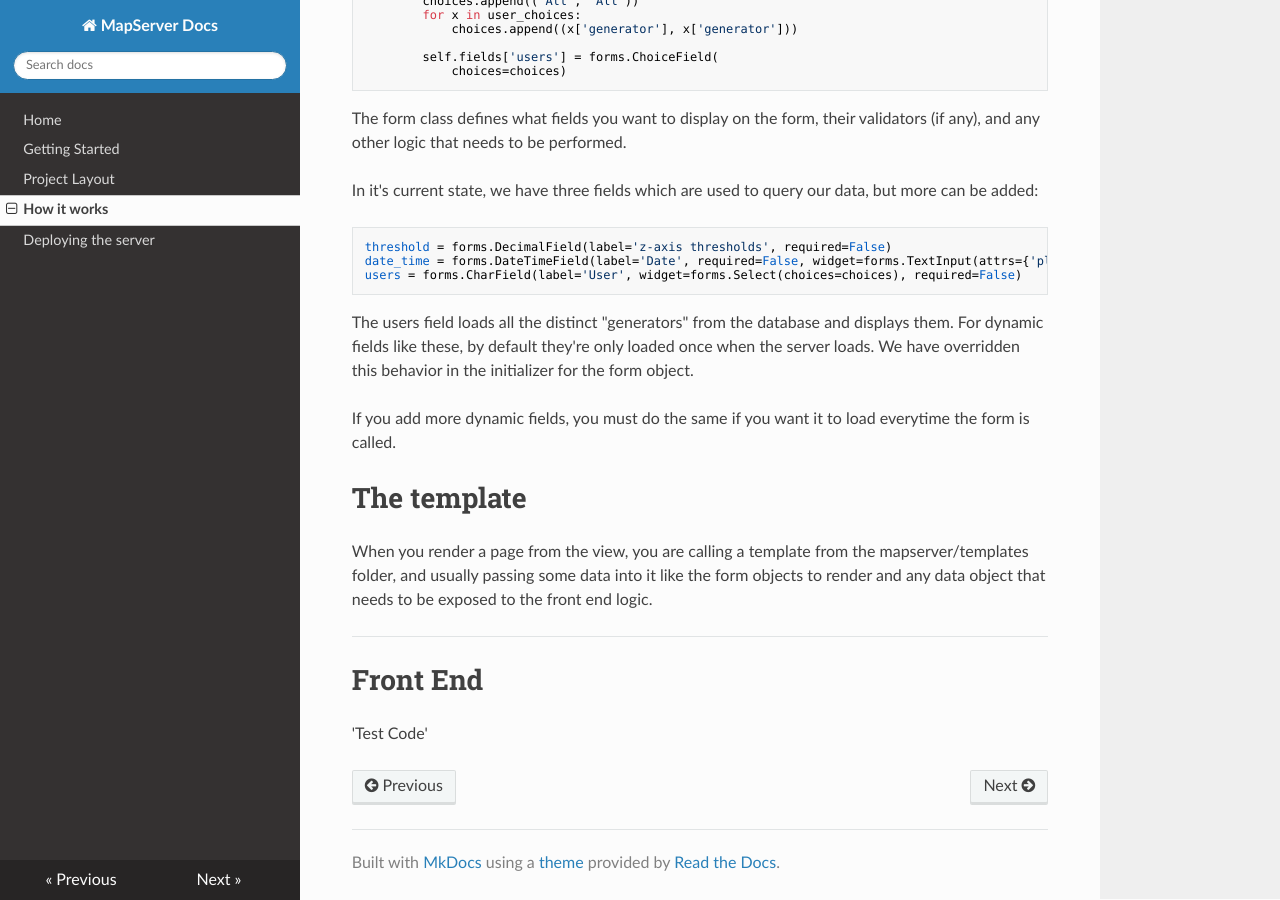
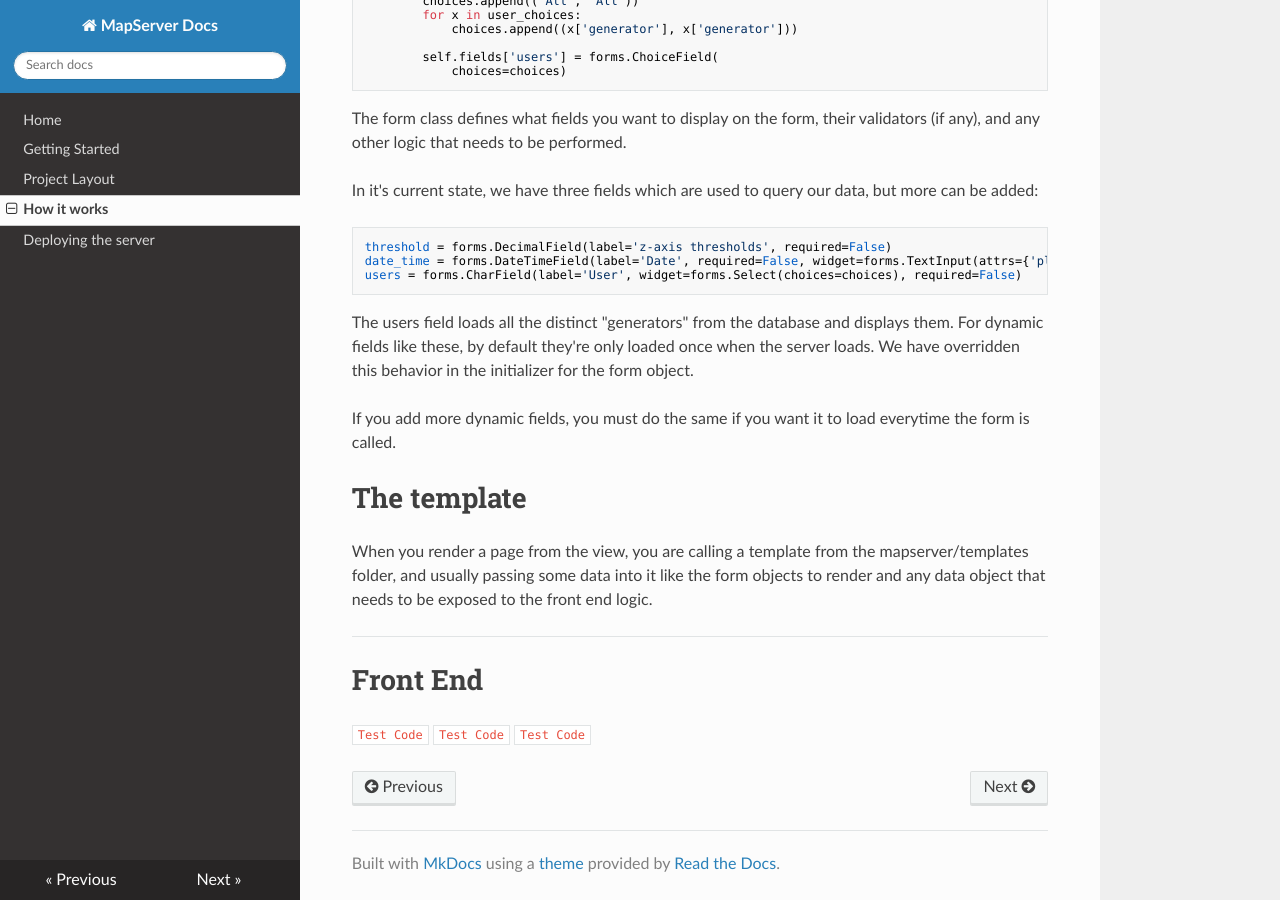
Before and after one commit to potholerichardsonapp/MapServer, an MkDocs documentation site: the page built from docs/serveroperation.md, in a window 1280 px wide and 900 px high, scrolled down 1578 px. Built offline with MkDocs 1.6.1, drawn with Linux system fonts in a browser that asks for light colours; nearby versions of some CDN libraries; old or Windows-style settings are respelled for this version of MkDocs.

Commit message:
(Disregard)

```diff
--- a/docs/serveroperation.md
+++ b/docs/serveroperation.md
@@ -91,4 +91,6 @@ When you render a page from the view, you are calling a template from the mapser
 
 # Front End
 
-'Test Code'
+`Test Code`
+`Test Code`
+`Test Code`
```
